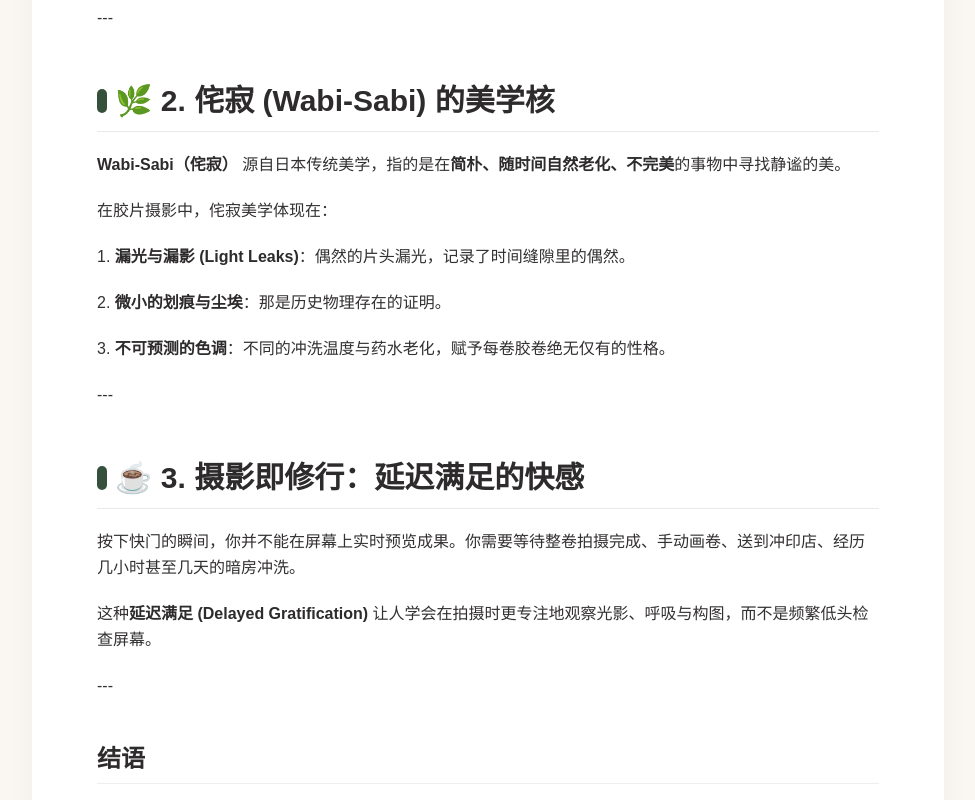
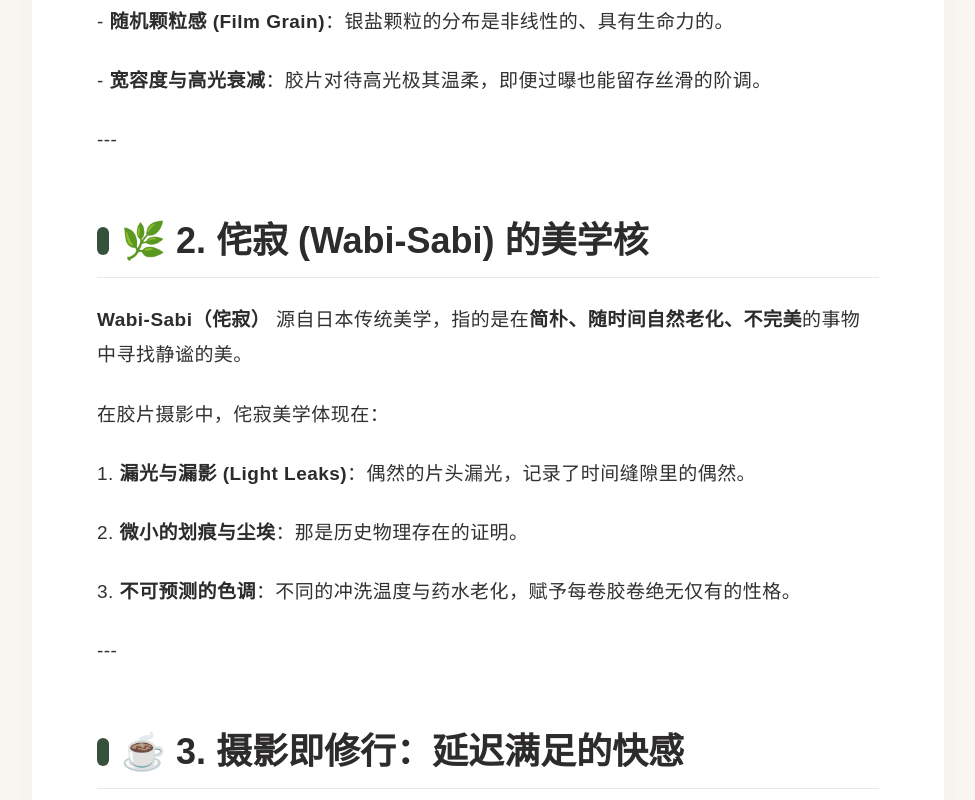
Before and after one commit to YunBaoJ/cloud-blog, a Next.js app: page /notes/film-photography-wabisabi in a window 1280 px wide. Shown: the part 940-1740 px from the top of the page, without its empty margins (176-1151 px from the left). Built offline with nearby package versions, Linux system fonts and the light colour scheme; a web font is replaced by a local one.

Commit message:
style: upgrade article font size, heading hierarchy and paper card padding based on Agentation feedback

```diff
--- a/src/app/notes/[id]/NoteDetailClient.tsx
+++ b/src/app/notes/[id]/NoteDetailClient.tsx
@@ -303,33 +303,33 @@ function ArticleMarkdownRenderer({ content }: { content: string }) {
 
     if (trimmed.startsWith("### ")) {
       elements.push(
-        <h3 id={`heading-${idx}`} key={idx} className="text-xl sm:text-2xl font-bold text-[#2D2B2C] dark:text-[#F0F5F1] pt-6 pb-2 border-b border-[#2D2B2C]/8 dark:border-white/10 scroll-mt-28">
+        <h3 id={`heading-${idx}`} key={idx} className="text-xl sm:text-2xl lg:text-3xl font-bold text-[#2D2B2C] dark:text-[#F0F5F1] pt-8 pb-3 border-b border-[#2D2B2C]/8 dark:border-white/10 scroll-mt-28">
           {renderFormattedInlineText(trimmed.replace("### ", ""))}
         </h3>
       );
     } else if (trimmed.startsWith("## ")) {
       elements.push(
-        <h2 id={`heading-${idx}`} key={idx} className="text-2xl sm:text-3xl font-bold text-[#2D2B2C] dark:text-[#F0F5F1] pt-8 pb-3 border-b border-[#2D2B2C]/10 dark:border-white/10 flex items-center gap-2 scroll-mt-28">
-          <span className="w-2.5 h-6 bg-[#36513B] rounded-full inline-block" />
+        <h2 id={`heading-${idx}`} key={idx} className="text-2xl sm:text-3xl lg:text-4xl font-bold text-[#2D2B2C] dark:text-[#F0F5F1] pt-10 pb-4 border-b border-[#2D2B2C]/10 dark:border-white/10 flex items-center gap-3 scroll-mt-28">
+          <span className="w-3 h-7 bg-[#36513B] dark:bg-[#7CD090] rounded-full inline-block" />
           {renderFormattedInlineText(trimmed.replace("## ", ""))}
         </h2>
       );
     } else if (trimmed.startsWith("> ")) {
       elements.push(
-        <blockquote key={idx} className="my-6 pl-4 py-3 border-l-4 border-[#36513B] bg-[#FAF7F2] dark:bg-[#23382C] rounded-r-2xl italic text-[#5A5551] dark:text-[#9EB3A4]">
+        <blockquote key={idx} className="my-8 pl-5 py-4 border-l-4 border-[#36513B] dark:border-[#7CD090] bg-[#FAF7F2] dark:bg-[#23382C] rounded-r-2xl italic text-[#4A4541] dark:text-[#AEC2B4] text-base sm:text-lg">
           {renderFormattedInlineText(trimmed.replace("> ", ""))}
         </blockquote>
       );
     } else {
       elements.push(
-        <p key={idx} className="leading-relaxed font-normal">
+        <p key={idx} className="leading-relaxed sm:leading-[1.85] font-normal tracking-wide">
           {renderFormattedInlineText(trimmed)}
         </p>
       );
     }
   });
 
-  return <div className="space-y-5">{elements}</div>;
+  return <div className="space-y-6">{elements}</div>;
 }
 
 export default function NoteDetailClient({ note, prevNote, nextNote }: NoteDetailClientProps) {
@@ -359,10 +359,10 @@ export default function NoteDetailClient({ note, prevNote, nextNote }: NoteDetai
   }, { scope: containerRef });
 
   const fontSizeClass = fontSizeLevel === "sm"
-    ? "text-sm text-[#3A3638] dark:text-[#D1E0D4]"
+    ? "text-base text-[#3A3638] dark:text-[#D1E0D4]"
     : fontSizeLevel === "lg"
-    ? "text-lg text-[#2D2B2C] dark:text-[#E2EBE4]"
-    : "text-base text-[#333031] dark:text-[#D9E5DC]";
+    ? "text-xl sm:text-2xl text-[#2D2B2C] dark:text-[#E2EBE4]"
+    : "text-lg sm:text-[19px] text-[#333031] dark:text-[#D9E5DC]";
 
   // Extract TOC items from markdown content
   const tocItems = note.content
```
